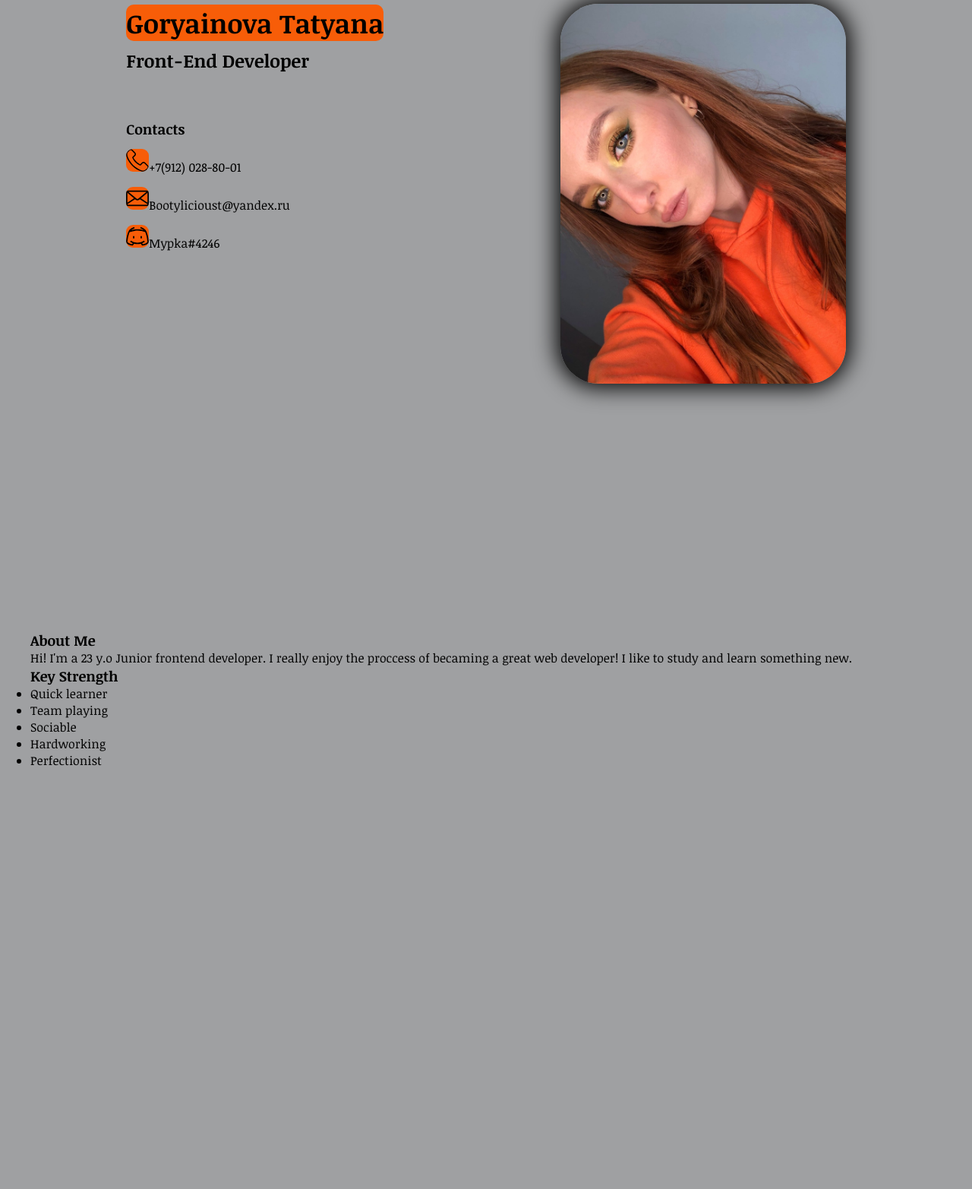
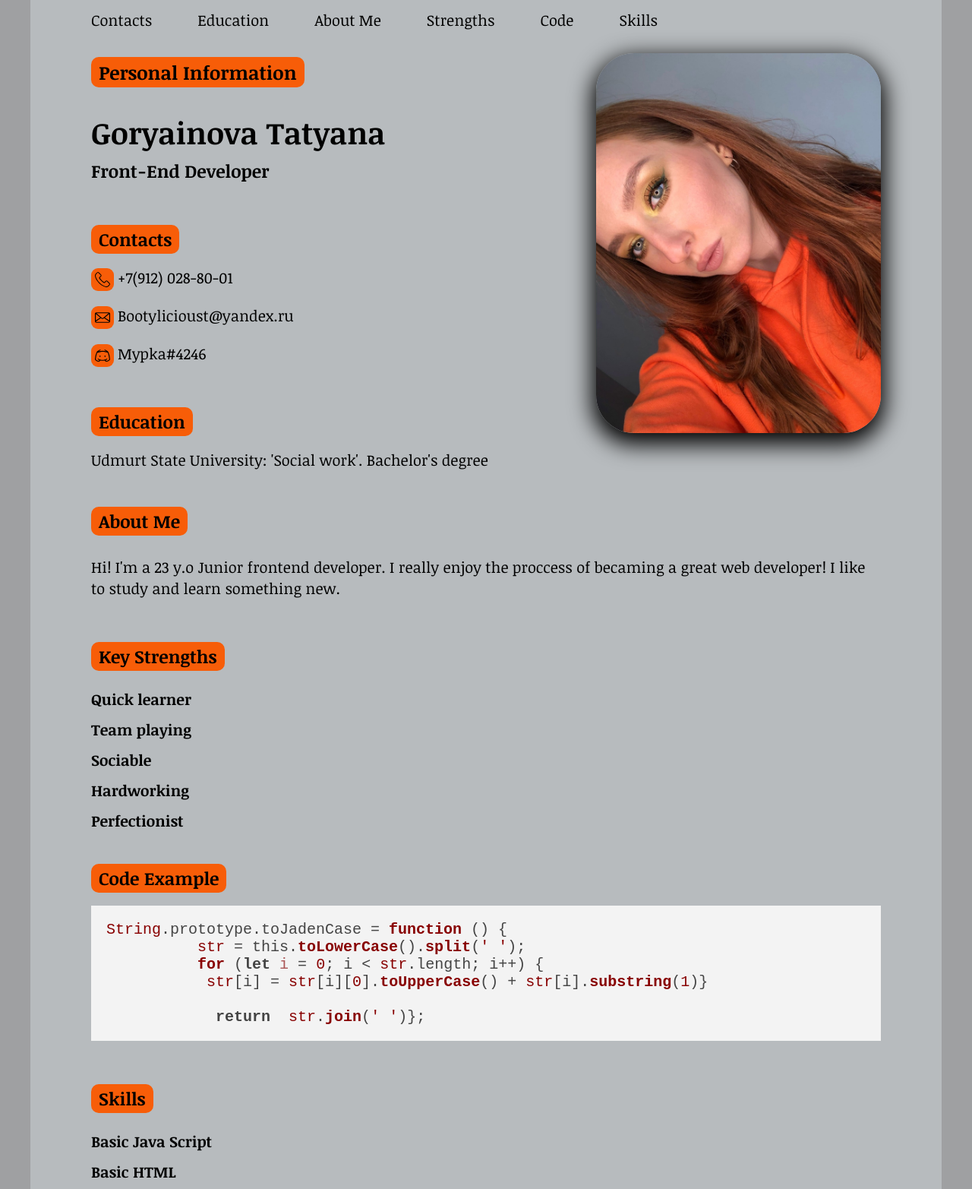
Before and after one commit to Gortann/rsschool-cv, a plain HTML site: page cv/index.html in a window 1280 px wide. Shown: the part 20-1585 px from the top of the page at 76% size. Before the commit the page ends 1032 px from the top, so only its background shows below. Drawn offline with nearby package versions, Linux system fonts and the light colour scheme.

Commit message:
feat:add new blocks and nav menu, add footer

```diff
--- a/cv/index.html
+++ b/cv/index.html
@@ -5,6 +5,9 @@
   <meta http-equiv="X-UA-Compatible" content="IE=edge">
   <meta name="viewport" content="width=device-width, initial-scale=1.0">
   <link rel="stylesheet" href="style.css">
+  <link rel="stylesheet" href="//cdnjs.cloudflare.com/ajax/libs/highlight.js/9.15.9/styles/default.min.css">
+<script src="//cdnjs.cloudflare.com/ajax/libs/highlight.js/9.15.9/highlight.min.js"></script>
+<script>hljs.initHighlightingOnLoad();</script>
   <link rel="preconnect" href="https://fonts.googleapis.com">
 <link rel="preconnect" href="https://fonts.gstatic.com" crossorigin>
 <link href="https://fonts.googleapis.com/css2?family=Noticia+Text:ital,wght@0,400;0,700;1,400;1,700&display=swap" rel="stylesheet">
@@ -15,14 +18,26 @@
   <header class="header">
     <div class="container">
       <div class="header__inner">
+
+        <nav class="nav">
+          <ul class="nav__menu">
+            <li><a class="nav__link" href="#contacts">Contacts</a></li>
+            <li><a class="nav__link" href="#education">Education</a></li>
+            <li><a class="nav__link" href="#about_me">About Me</a></li>
+            <li><a class="nav__link" href="#key__strenghts">Strengths</a></li>
+            <li><a class="nav__link" href="#code__example">Code</a></li>
+            <li><a class="nav__link" href="#skills">Skills</a></li>
+          </ul>
+        </nav>
+
         <div class="header__text">
-              <div class="text__name">
-                <h1 class="text__title">
-                <span class="highlight">Goryainova Tatyana</span></h1>
-                <h2 class="text__job">Front-End Developer</h2>
+              <div class="text__info">
+                <h1 class="text__title"><span class="highlight">Personal Information</span></h1>
+                <h2 class="text__name">Goryainova Tatyana</h2>
+                <h3 class="text__job">Front-End Developer</h3>
               </div>
               <div class="contacts">
-                <h3> Contacts</h3>
+                <h3 id="contacts"> <span class="highlight">Contacts</span></h3>
                 <ul>
                   <li><a href="">
                     <img src="img/telephone.svg" alt="Phone">+7(912) 028-80-01</a></li>
@@ -31,6 +46,12 @@
                   <li><a href="">
                     <img src="img/discord.svg" alt="Discord">Mypka#4246</a></li>
                 </ul>
+              </div>
+                <div class="education__info">
+                    <h3 id="education"><span class="highlight">Education</span></h3>
+                      <ul>
+                        <li class="education">Udmurt State University: 'Social work'. Bachelor's degree</li>
+                      </ul>
               </div>
 
         </div>
@@ -42,17 +63,17 @@
   </header>
 
 
-  <section class="section__main">
+  <aside class="aside">
     <div class="container">
       <div class="sections">
       <section class="section__about">
-        <h3>About Me</h3>
+        <h3 class="about__title" id="about_me"><span class="highlight">About Me</span></h3>
         <p class="about__text">Hi! I'm a 23 y.o Junior frontend developer.
           I really enjoy the proccess of becaming a great web developer!
           I like to study and learn something new.</p>
       </section>
       <section class="section__key">
-        <h3>Key Strength</h3>
+        <h3 id="key__strenghts"><span class="highlight">Key Strengths</span></h3>
         <ul class="key__strengths">
           <li>Quick learner</li>
           <li>Team playing</li>
@@ -62,15 +83,47 @@
         </ul>
       </section>
       <section class="section__code">
+        <h3 class="code__title" id="code__example"><span class="highlight">Code Example</span></h3>
+        <pre><code class="code__example">String.prototype.toJadenCase = function () {
+          str = this.toLowerCase().split(' ');
+          for (let i = 0; i < str.length; i++) {
+           str[i] = str[i][0].toUpperCase() + str[i].substring(1)}
 
+            return  str.join(' ')};</code></pre>
       </section>
-      <section class="section__info">
+      <section class="section__skills">
+        <h3 id="skills"><span class="highlight">Skills</span></h3>
+        <ul class="skills__list">
+          <li>Basic Java Script</li>
+          <li>Basic HTML</li>
+          <li>Basic CSS</li>
+          <li>Basic Figma</li>
+          <li>Basic Photoshop</li>
+          <li>English:A2+</li>
+        </ul>
 
       </section>
     </div>
     </div>
-  </section>
+  </div>
+  </aside>
 
+
+<footer class="footer">
+
+        <div class="footer__inner">
+          <div class="footer__github"><a href="https://github.com/Gortann">
+            <img src="img/Octocat.png" alt="GitHub"></a>
+          </div>
+
+          <div class="footer__year"><h6>2021</h6></div>
+
+          <div class="footer__rs"><a href="https://rs.school/js/">
+            <img src="img/rs_school.svg" alt="RS SCHOOL"></a>
+          </div>
+        </div>
+
+</footer>
 
 
 
--- a/cv/style.css
+++ b/cv/style.css
@@ -14,45 +14,84 @@ body {
   width: 100%;
   max-width: 1200px;
   margin: 0 auto;
+  background-color:#b7bbbe;
+  padding: 0px 80px;
+  font-size: 20px;
 }
 /* HEADER */
 
+.nav {
+  display:flex;
+
+  padding: 30px 0px;
+
+}
+
+.nav__menu{
+  display:flex;
+  list-style: none;
+  font-size:20px;
+
+}
+.nav__menu li{
+  margin-right: 60px;
+
+}
+
+.nav__menu li:last-child {
+  margin-right:0px ;
+}
+
+.nav__link {
+  text-decoration: none;
+  color: #000;
+  vertical-align: middle;
+  line-height: 27px;
+
+}
 
 .header{
   display: flex;
   width:100%;
-  padding:25px 50px ;
-
-}
+ }
 
 .header__inner{
-display: flex;
-justify-content:space-around;
+  display: flex;
+  flex-wrap: wrap;
+  justify-content:space-between;
+  align-items: start;
 }
 
 .header__text{
-line-height: 50px;
+  line-height: 50px;
 }
 
 .highlight{
  background-color: #f75d08;
  border-radius: 10px;
-}
+ padding:3px 10px;
+ margin-top:40px;
+
+ }
 
 .header__img {
-height: 800px;
+height: 500px;
 border-radius: 50px;
 }
 
 .header__img img{
 height: 500px;
 border-radius: 50px;
-box-shadow: 0 0 30px 5px #000;
+box-shadow: 0 10px 30px 5px #000;
 }
 
 .text__title{
-  font-size: 35px;
+  font-size: 25px;
 
+}
+.text__name{
+  padding-top: 30px;
+  font-size: 2em;
 }
 
 .contacts{
@@ -63,26 +102,94 @@ flex-direction: column;
 .contacts a{
  text-decoration: none;
  color: #000;
+ display: block;
 }
 .contacts a img{
 background-color: #f75d08;
 border-radius: 30%;
 height: 30px;
+vertical-align: middle;
+margin-right: 5px;
+padding:5px 5px
+
 }
 .contacts ul{
   list-style: none;
 }
+.contacts li{
+  display: flex;
+}
+.education__info{
+  margin-top: 40px;
 
+}
+.education{
+  margin-bottom:40px ;
+
+}
+.education__info li{
+  list-style: none;
+
+}
 /* SECTION */
 
 
-.section{
+.section__code{
+  padding:20px 0px;
+}
+.code__example{
+  margin: 15px 0px;
+}
+
+.about__text{
+padding:30px 0px;
+}
+.code__title{
+  margin-bottom: 20px;
+}
+.section__key ul{
+  list-style: none;
+  padding:20px 0px;
 
 }
-.section__info{
+.key__strengths li{
+  line-height: 40px;
+  font-weight: 700;
+}
+.skills__list{
+  padding:20px 0px;
+}
+.skills__list li{
+  list-style: none;
+  line-height: 40px;
+  font-weight: 700;
 
 }
+.section__key{
+  margin-top: 30px;
+}
+.section__skills{
+  margin-top: 25px;
+}
 
-.section__key{
+.footer{
 
 }
+.footer__inner{
+width: 100%;
+display: flex;
+justify-content: space-evenly;
+background-color: #9fa0a2;
+padding: 30px;
+}
+
+.footer__github a img{
+  height: 60px;
+}
+.footer__year{
+  font-size: 40px;
+}
+
+.footer__rs a img{
+height:60px;
+}
```
Also changed, not shown: cv/img/rs_school.svg (added), cv/package-lock.json (added), 2 other files.
